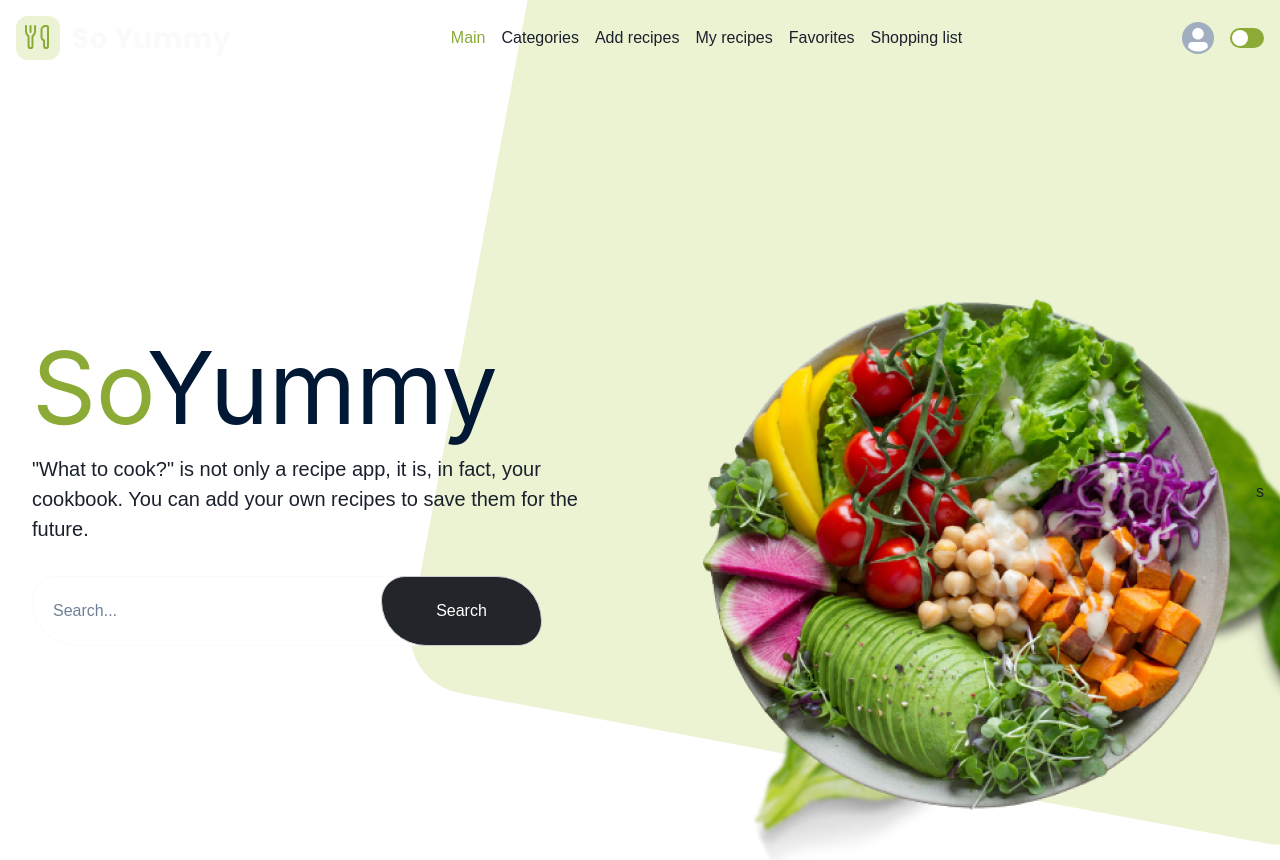
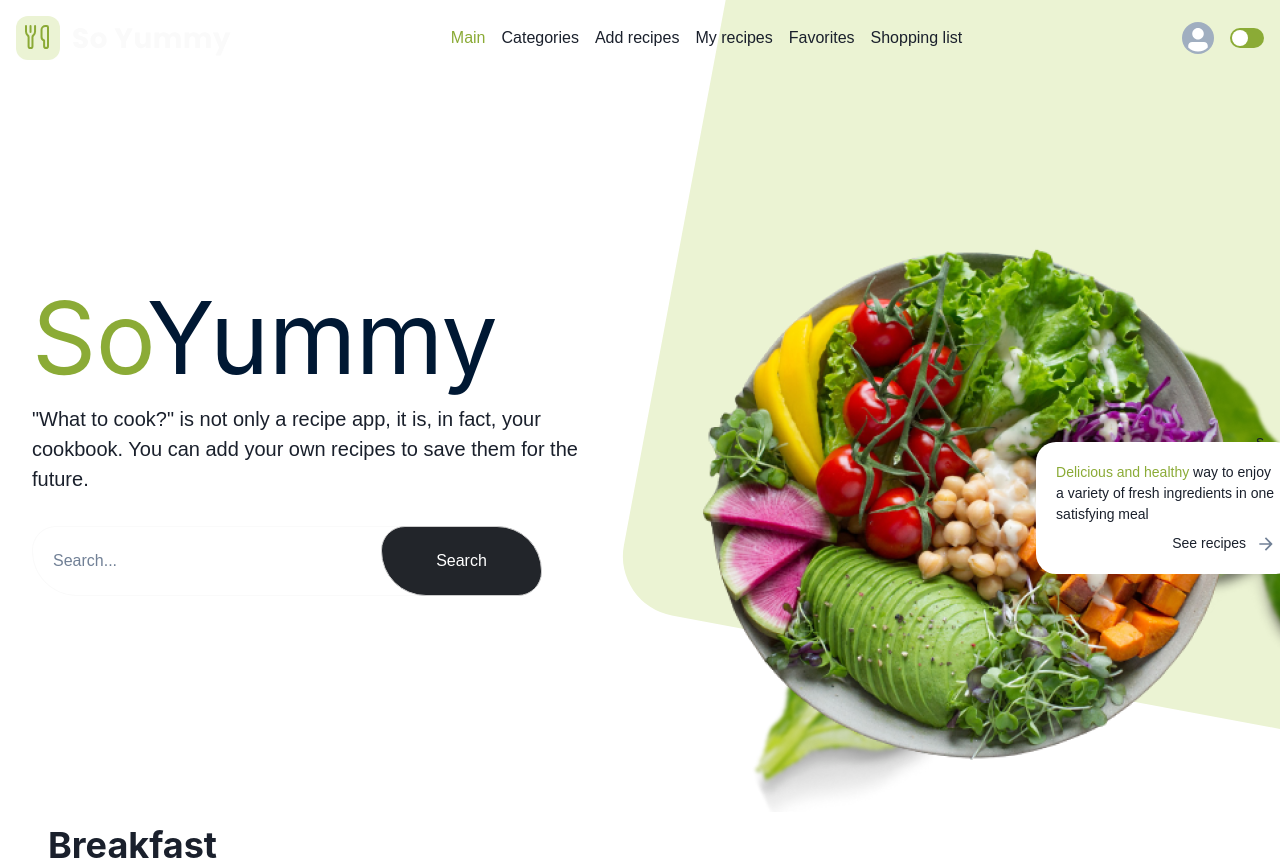
Before and after one commit to Yerbatrix/so-yummy-frontend, a React (Vite) app: page /main in a window 1280 px wide. Shown: the top 860 px of the page. Built offline with nearby package versions, Linux system fonts and the light colour scheme.

Commit message:
responsive#1

```diff
--- a/src/components/Footer.jsx
+++ b/src/components/Footer.jsx
@@ -124,8 +124,8 @@ const Footer = () => {
                 </Link>
               </ListItem>
               <ListItem>
-                <Link as={RouterLink} to="/favorite">
-                  Favorite
+                <Link as={RouterLink} to="/favorites">
+                  Favorites
                 </Link>
               </ListItem>
               <ListItem>
--- a/src/components/Header.jsx
+++ b/src/components/Header.jsx
@@ -1,6 +1,4 @@
 import { HamburgerIcon } from "@chakra-ui/icons";
-import { NavLink, useNavigate } from "react-router-dom";
-
 import {
   Avatar,
   Box,
@@ -32,9 +30,9 @@ import {
   Text,
   useDisclosure,
 } from "@chakra-ui/react";
-import { useState } from "react";
+import { useEffect, useState } from "react";
 import { useDispatch, useSelector } from "react-redux";
-import { Link as RouterLink } from "react-router-dom";
+import { NavLink, Link as RouterLink, useNavigate } from "react-router-dom";
 import { logout, updateUser } from "../redux/slices/authSlice";
 
 const Header = () => {
@@ -59,6 +57,13 @@ const Header = () => {
   } = useDisclosure();
   const [username, setUsername] = useState(user?.name || "");
   const [avatar, setAvatar] = useState(user?.avatarUrl || "");
+
+  useEffect(() => {
+    if (user) {
+      setUsername(user.name);
+      setAvatar(user.avatarUrl);
+    }
+  }, [user]);
 
   const handleLogout = () => {
     onLogoutConfirmOpen();
@@ -95,7 +100,7 @@ const Header = () => {
     >
       <Flex align="center" justify="space-between">
         <Heading color="hsla(214, 9%, 15%, 1)">
-          <Link as={RouterLink} to="/">
+          <Link as={RouterLink} to="/main">
             <Image src="../../images/logo.svg" alt="Logo" />
           </Link>
         </Heading>
@@ -142,9 +147,10 @@ const Header = () => {
                 alignItems="center"
               >
                 <Avatar size="sm" name={user?.name} src={user?.avatarUrl} />
-                <Text ml={2} fontWeight="bold">
-                  {user?.name}
-                </Text>{" "}
+                <Box ml={2} textAlign="left">
+                  <Text fontWeight="bold">{user?.name}</Text>
+                  <Text fontSize="sm">{user?.email}</Text>
+                </Box>
               </MenuButton>
               <MenuList>
                 <MenuItem onClick={onModalOpen}>
--- a/src/pages/MainPage.jsx
+++ b/src/pages/MainPage.jsx
@@ -1,11 +1,13 @@
+import { ArrowForwardIcon } from "@chakra-ui/icons";
+
 import {
   Box,
   Button,
   Flex,
   Grid,
   Heading,
+  Icon,
   Image,
-  Input,
   Link,
   Text,
 } from "@chakra-ui/react";
@@ -36,7 +38,7 @@ const MainPage = () => {
 const HeroSection = () => {
   return (
     <Box
-      height="800px"
+      height="700px"
       display="flex"
       flexDirection={{ base: "column", md: "row" }}
       alignItems="center"
@@ -45,16 +47,20 @@ const HeroSection = () => {
       mx="auto"
       zIndex={1}
       position="relative"
+      // overflow="hidden"
     >
       {/* Left Section */}
       <Flex
+        height={{ base: "100vh", md: "auto" }}
         direction="column"
         align="left"
+        justifyContent={{ base: "space-between", md: "center" }}
         width={{ base: "100%", md: "50%" }}
         textAlign={{ base: "center", md: "left" }}
         p={4}
         zIndex={1}
       >
+        <box>
           <Heading
             as="h1"
             size="2xl"
@@ -75,6 +81,7 @@ const HeroSection = () => {
             "What to cook?" is not only a recipe app, it is, in fact, your
             cookbook. You can add your own recipes to save them for the future.
           </Text>
+        </box>
         <Flex
           direction={{ base: "column", md: "row" }}
           align="left"
@@ -96,25 +103,58 @@ const HeroSection = () => {
         {/* Background layer */}
         <Box
           position="absolute"
-          width="941px"
+          width="1241px"
           height="912px"
-          top="-628px"
-          left="auto"
+          top={{ base: "-308px", md: "-628px" }}
+          left={{ base: "250px", md: "50px" }}
           backgroundColor="hsla(75, 56%, 89%, 1)"
-          transform="rotate(10.57deg)"
-          zIndex={-3}
+          transform={{ base: "rotate(50deg)", md: "rotate(10.57deg)" }}
+          zIndex="-5"
           borderRadius="60px"
           display={{ base: "block", md: "block" }}
         />
+        <Box
+          position="absolute"
+          top={{ base: "-250px", md: "0px" }}
+          left={{ base: "250px", md: "400px" }}
+        >
+          <Text
+            fontSize="14px"
+            fontWeight="500"
+            backgroundColor="white"
+            borderRadius="20px"
+            p="20px"
+            width="260px"
+          >
+            <Flex direction="column">
+              <Box mb={2}>
+                <Text as="span" color="hsla(76, 52%, 44%, 1)">
+                  Delicious and healthy&nbsp;
+                </Text>
+                way to enjoy a variety of fresh ingredients in one satisfying
+                meal
+              </Box>
+              <Flex align="center" justify="right">
+                <Box mr="10px">
+                  <Link as={RouterLink} to={`/my-recipes`}>
+                    See recipes
+                  </Link>
+                </Box>
+                <Icon as={ArrowForwardIcon} boxSize={5} color="gray.500" />{" "}
+                {/* Arrow icon */}
+              </Flex>
+            </Flex>
+          </Text>
+        </Box>
 
         {/* Image layer */}
         <Box
           position="absolute"
-          width="578px"
+          width={{ base: "220px", md: "578px" }}
           height="539px"
-          top="-200px"
+          top={{ base: "-450px", md: "-200px" }}
           left="auto"
-          right="0"
+          right={{ base: "130px", md: "0" }}
           opacity="1"
           zIndex={-1}
           display={{ base: "block", md: "block" }}
@@ -129,10 +169,10 @@ const HeroSection = () => {
         </Box>
         <Box
           position="absolute"
-          width="876px"
+          width={{ base: "750px", md: "876px" }}
           height="944px"
-          top="-486px"
-          left="-87px"
+          top={{ base: "-700px", md: "-486px" }}
+          left={{ base: "-130px", md: "-87px" }}
           zIndex={-2}
           display={{ base: "block", md: "block" }}
         >
@@ -152,13 +192,17 @@ const HeroSection = () => {
 
 const Section = ({ title, images, category }) => {
   return (
-    <Box p={8} width="100%" overflow="hidden">
+    <Box p={8} width="100%" overflow="hidden" position="relative" zIndex="2">
       <Box maxWidth="1440px" mx="auto">
         <Heading as="h2" size="xl" mb={4}>
           {title}
         </Heading>
         <Grid
-          templateColumns={{ base: "repeat(1, 1fr)", md: "repeat(4, 1fr)" }}
+          templateColumns={{
+            base: "repeat(1, 1fr)",
+            md: "repeat(2, 1fr)",
+            lg: "repeat(4,1fr)",
+          }}
           gap={4}
         >
           {images.map((image, index) => (
```
Lines whose indentation alone changed are shown as unchanged.
